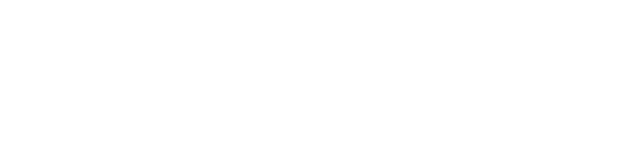
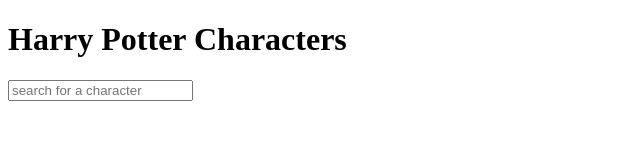
Before and after one commit to afolabiopakunle/searchable-lists, a plain HTML site: page index.html in a window 1280 px wide. Shown: the whole page, without its empty margins (0-640 px from the left). Drawn offline with Linux system fonts and the light colour scheme.

Commit message:
html done

```diff
--- a/index.html
+++ b/index.html
@@ -1,12 +1,22 @@
 <!DOCTYPE html>
 <html lang="en">
+
 <head>
     <meta charset="UTF-8">
     <meta http-equiv="X-UA-Compatible" content="IE=edge">
     <meta name="viewport" content="width=device-width, initial-scale=1.0">
     <title>JavaScript Search Utility</title>
+    <link rel="stylesheet" href="style.css">
 </head>
+
 <body>
+    <div class="container">
+        <h1>Harry Potter Characters</h1>
+        <div id="searchWrapper">
+            <input type="text" name="searchBar" id="searchBar" placeholder="search for a character" />
+        </div>
+    </div>
+    <ul id="characterList"></ul>
+</body>
 
-</body>
 </html>
```
